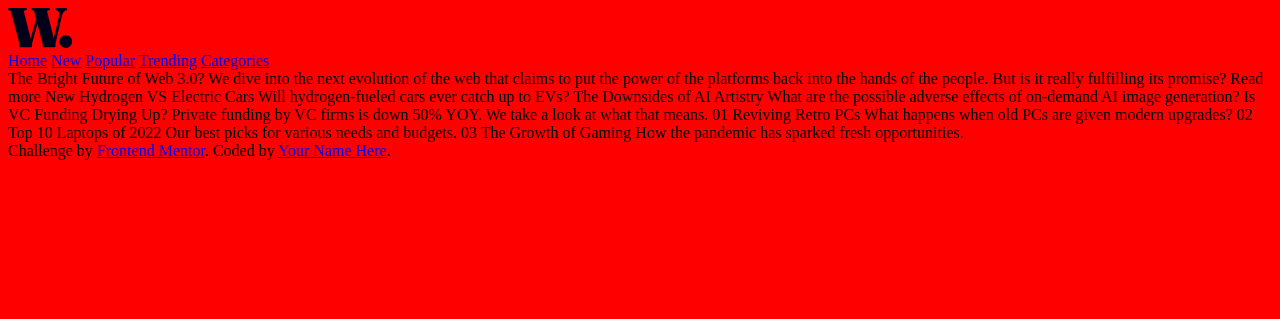
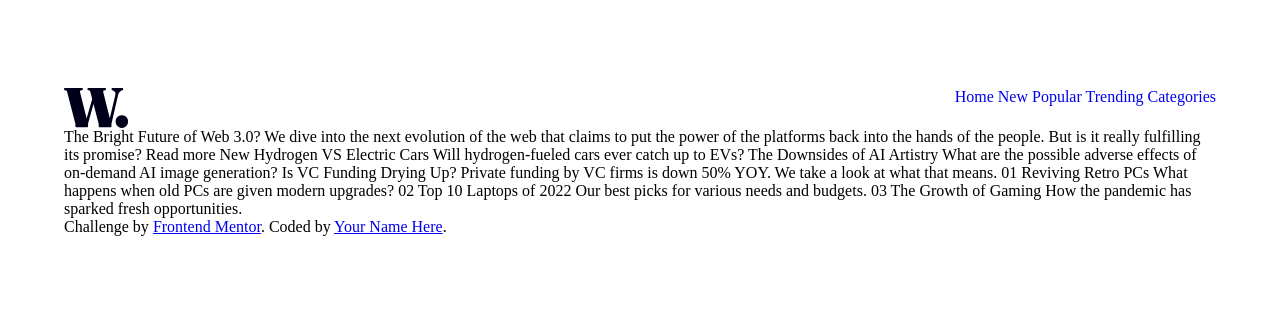
Before and after one commit to alli-Codes/news-homepage, a website: page index.html in a window 1280 px wide. Drawn offline with Linux system fonts and the light colour scheme.

Commit message:
Styling the container

```diff
--- a/css/style.scss
+++ b/css/style.scss
@@ -1,3 +1,20 @@
 body{
-    background-color: red;
+    display: flex;
+    justify-content: center;
 }
+
+.container{
+    padding: 5rem 0;
+    max-width: 72rem;
+
+    header{
+    display: flex;
+    justify-content: space-between;
+
+    nav{
+        a{
+            text-decoration: none;
+        }
+    }
+}
+}
--- a/index.html
+++ b/index.html
@@ -10,6 +10,7 @@
 </head>
 <body>
 
+  <div class="container">
     <header>
       <img src="./assets/images/logo.svg" alt="">
 
@@ -25,7 +26,8 @@
 
     The Bright Future of Web 3.0?
 
-  We dive into the next evolution of the web that claims to put the power of the platforms back into the hands of the people.
+    We dive into the next evolution of the web that claims to put the power of the platforms back into the hands of the
+    people.
     But is it really fulfilling its promise?
 
     Read more
@@ -57,5 +59,7 @@
       Challenge by <a href="https://www.frontendmentor.io?ref=challenge" target="_blank">Frontend Mentor</a>.
       Coded by <a href="#">Your Name Here</a>.
     </div>
+  </div>
+
 </body>
 </html>
```
Also changed, not shown: css/main.css, 1 other file. Lines whose indentation alone changed are shown as unchanged.
